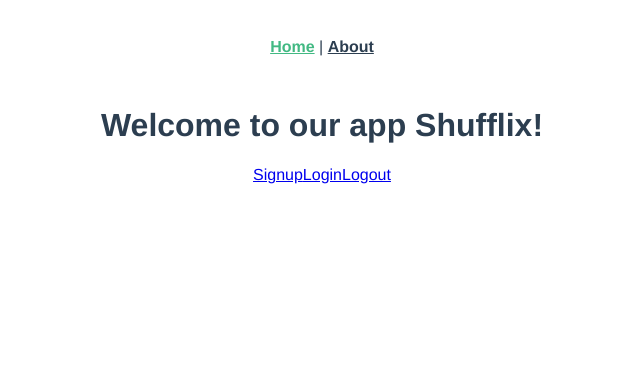
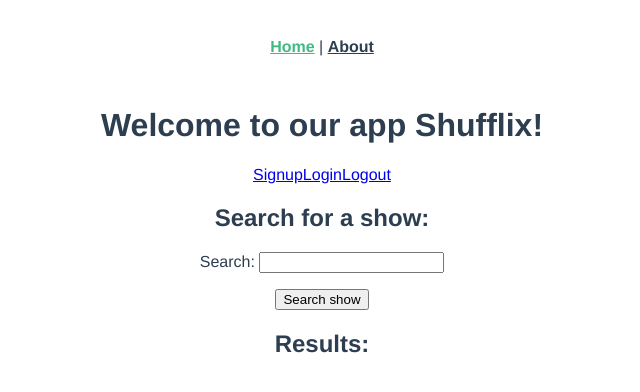
Before and after one commit to MJMeier/VueJs-Shufflix, a Vue app: page /#/ in a window 1280 px wide. Shown: the top 392 px of the page, without its empty margins (318-958 px from the left). Built offline with nearby package versions, Linux system fonts and the light colour scheme.

Commit message:
attempted to display search results on fronted

```diff
--- a/src/views/Home.vue
+++ b/src/views/Home.vue
@@ -4,6 +4,18 @@
     <router-link to="/signup">Signup</router-link>
     <router-link to="/login">Login</router-link>
     <router-link to="/logout">Logout</router-link>
+
+    <div>
+      <h2>Search for a show:</h2>
+      <p>Search: <input type="text" v-model="text" /></p>
+      <button v-on:click="search()">Search show</button>
+    </div>
+    <div>
+      <h2>Results:</h2>
+      <div v-for="result in results">
+        <p>Title: {{ result.title }}</p>
+      </div>
+    </div>
   </div>
 </template>
 
@@ -16,7 +28,8 @@ export default {
   data: function() {
     return {
       message: "Welcome to our app Shufflix!",
-      results: []
+      results: [],
+      text: ""
     };
   },
 
@@ -26,11 +39,14 @@ export default {
       var params = {
         text: this.text
       };
-      axios.get("/searches", params).then(
+      axios.post("http://localhost:3000/api/searches", params).then(
         function(response) {
-          this.results = response.data;
+          // console.log(" response is: ", response);
+          this.results.push(response.data.results);
         }.bind(this)
       );
+      console.log("LOOK AT ME: ");
+      console.log(this);
     }
   },
   computed: {}
```
